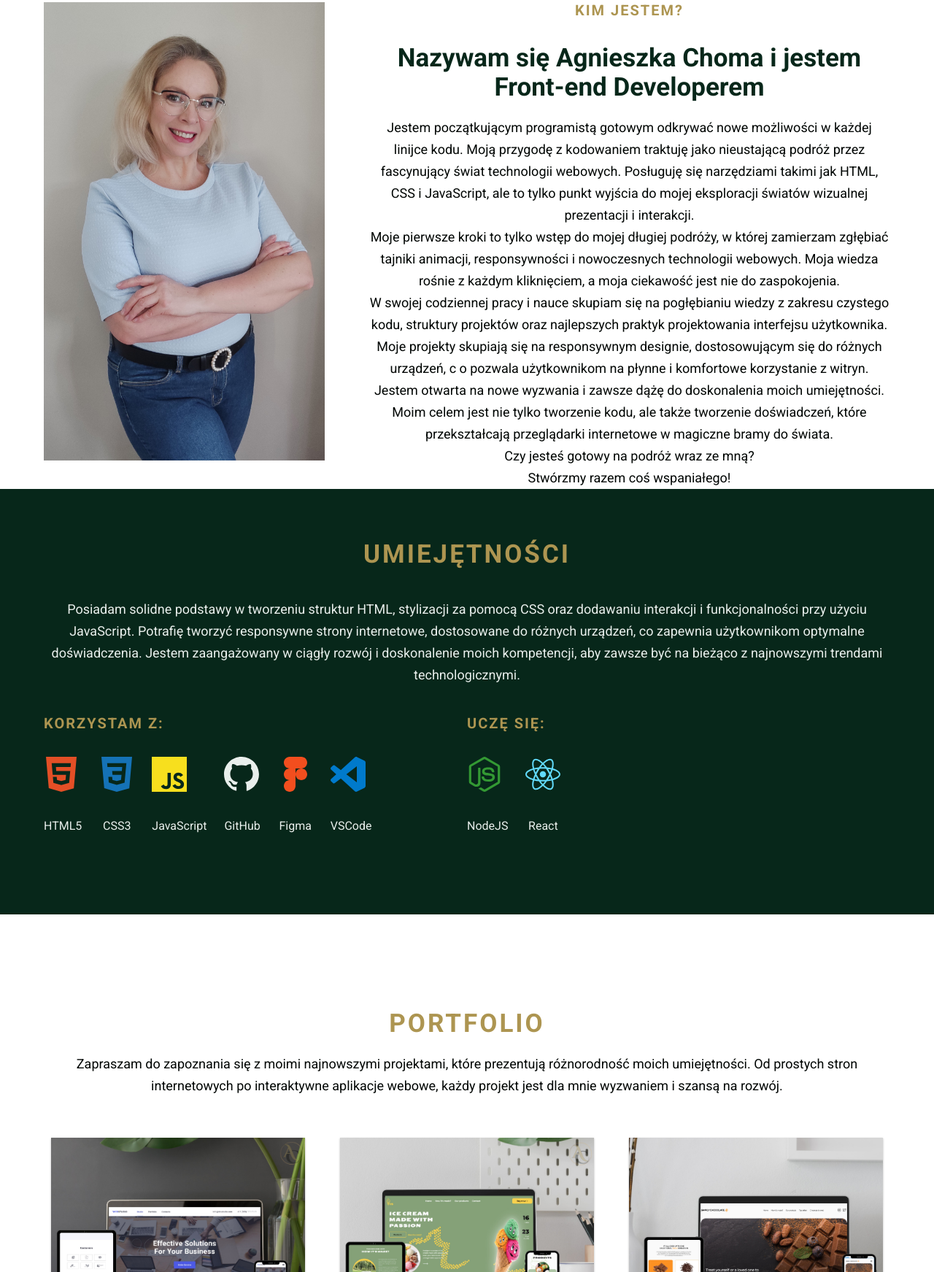
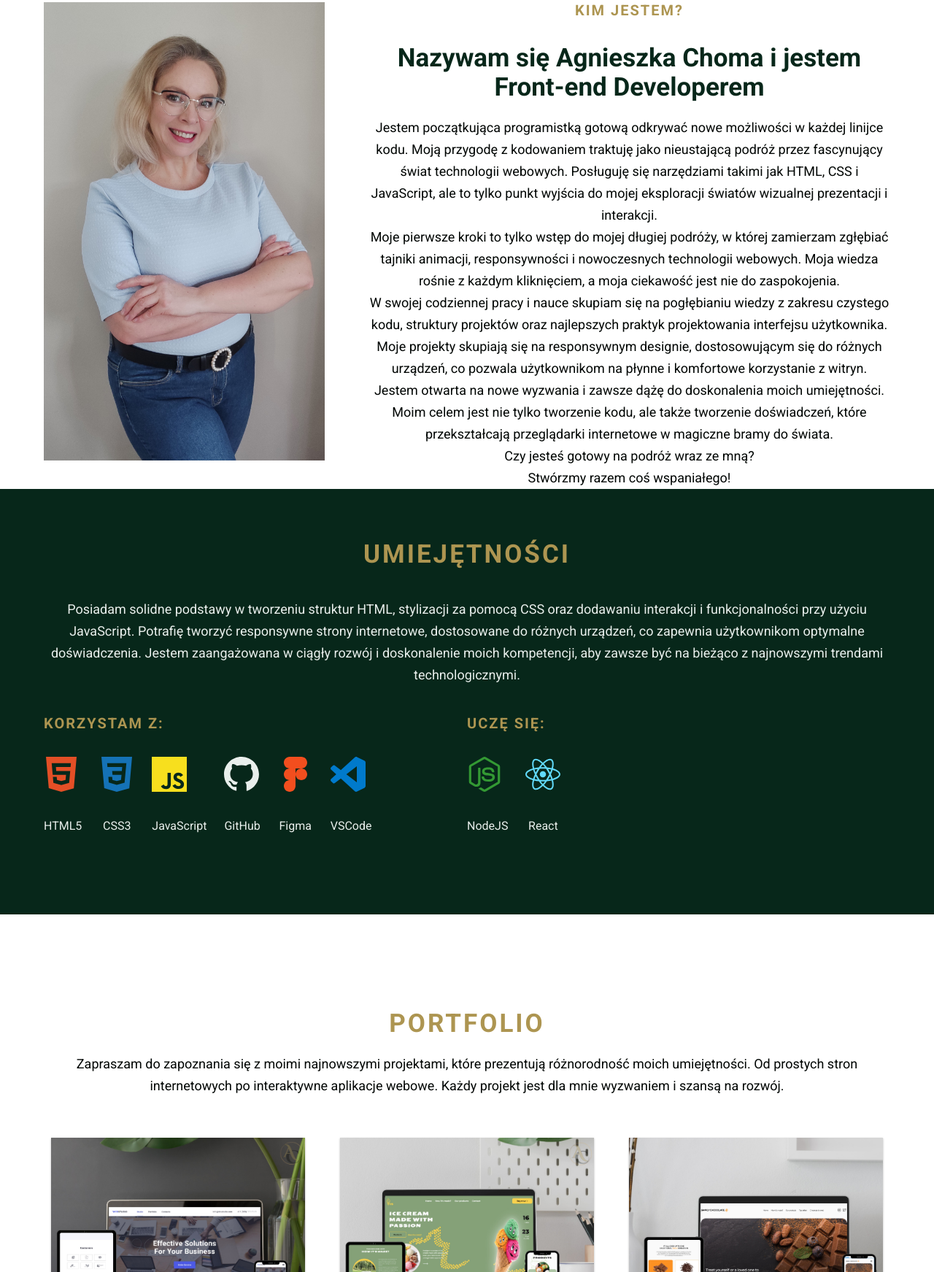
Before and after one commit to achoma/my-portfolio, a website with bundled scripts: page index.html in a window 1280 px wide. Shown: the part 800-2543 px from the top of the page at 73% size. Built offline with nearby package versions, Linux system fonts and the light colour scheme; a script that the page names is missing.

Commit message:
Update index.html

```diff
--- a/index.html
+++ b/index.html
@@ -204,7 +204,7 @@
       </div>
       <p class="hero-text-item" >początkująca programistka z pasją <br/>do tworzenia i eksplorowania nowych technologii. <br/>
         Witam Cię serdecznie na mojej stronie internetowej,
-         gdzie dzielę się swoimi projektami, umiejętnościami <br/><br/>
+         gdzie dzielę się swoimi projektami i umiejętnościami <br/><br/>
          Zapraszam Cię do śledzenia mojej drogi w świecie kodu!</p>
         <div class="photo-box"><img class="photo-2" src="images/my-photo1.jpg" alt="author image"></div>
         <div class="hero-btn2">
@@ -248,7 +248,7 @@
           <h5>Kim jestem?</h5>
           <h2>Nazywam się Agnieszka Choma i jestem Front-end Developerem</h2>
           <p>
-            Jestem początkującym programistą gotowym odkrywać nowe możliwości w każdej linijce kodu.
+            Jestem początkująca programistką gotową odkrywać nowe możliwości w każdej linijce kodu.
             Moją przygodę z kodowaniem traktuję jako nieustającą podróż przez fascynujący świat technologii webowych.
             Posługuję się narzędziami takimi jak HTML, CSS i JavaScript, ale to tylko punkt wyjścia do mojej eksploracji światów wizualnej
             prezentacji i interakcji. <br />
@@ -257,8 +257,7 @@
             W swojej codziennej pracy i nauce skupiam się na pogłębianiu wiedzy z zakresu czystego kodu, struktury projektów oraz najlepszych praktyk
             projektowania interfejsu użytkownika.
             Moje projekty skupiają się na responsywnym designie,
-            dostosowującym się do różnych urządzeń, c
-            o pozwala użytkownikom na płynne i komfortowe korzystanie z witryn. <br />
+            dostosowującym się do różnych urządzeń, co pozwala użytkownikom na płynne i komfortowe korzystanie z witryn. <br />
             Jestem otwarta na nowe wyzwania i zawsze dążę do doskonalenia moich umiejętności. Moim celem jest nie tylko
             tworzenie kodu, ale także tworzenie doświadczeń, które przekształcają przeglądarki internetowe w magiczne bramy do świata. <br />
             Czy jesteś gotowy na podróż wraz ze mną? <br />
@@ -274,7 +273,7 @@
       <p> Posiadam solidne podstawy w tworzeniu struktur HTML,
         stylizacji za pomocą CSS oraz dodawaniu interakcji
         i funkcjonalności przy użyciu JavaScript. Potrafię tworzyć responsywne strony internetowe, dostosowane do różnych urządzeń,
-        co zapewnia użytkownikom optymalne doświadczenia. Jestem zaangażowany w ciągły rozwój i doskonalenie moich kompetencji,
+        co zapewnia użytkownikom optymalne doświadczenia. Jestem zaangażowana w ciągły rozwój i doskonalenie moich kompetencji,
         aby zawsze być na bieżąco z najnowszymi trendami technologicznymi.
       </p>
       <div class="skils-content">
@@ -344,7 +343,7 @@
       <div class="portfolio-content">
         <h2>portfolio</h2>
         <p>Zapraszam do zapoznania się z moimi najnowszymi projektami, które prezentują różnorodność moich umiejętności.
-          Od prostych stron internetowych po interaktywne aplikacje webowe, każdy projekt jest dla mnie wyzwaniem i szansą na rozwój.
+          Od prostych stron internetowych po interaktywne aplikacje webowe. Każdy projekt jest dla mnie wyzwaniem i szansą na rozwój.
         </p>
 
         <ul class="gallery"></ul>
```
